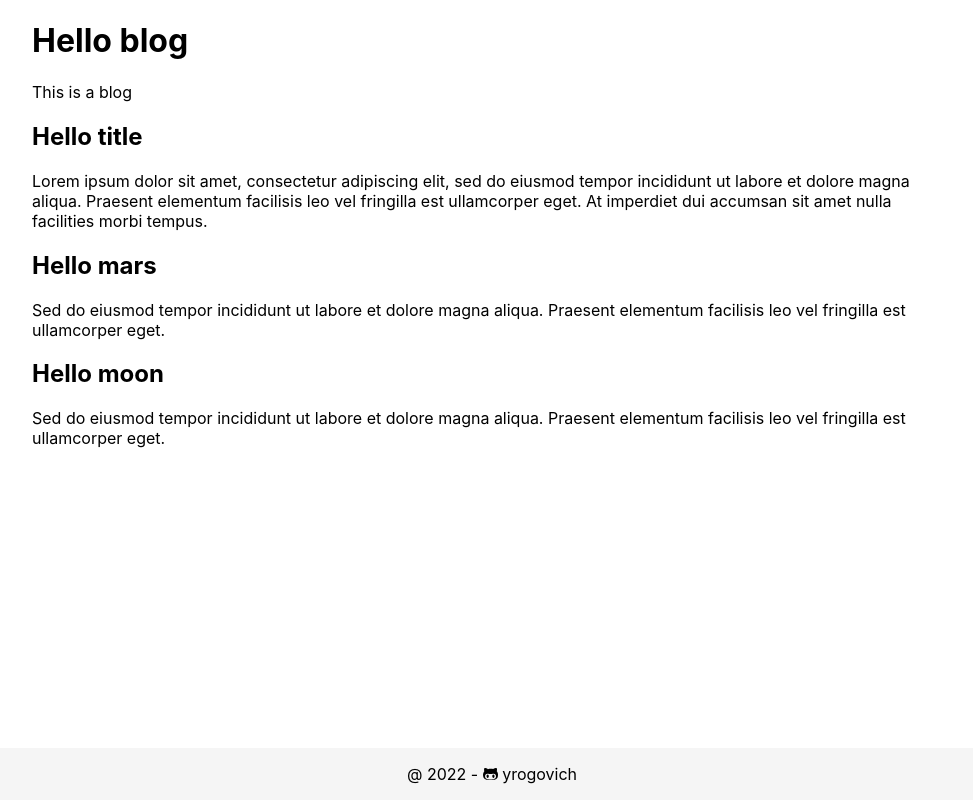
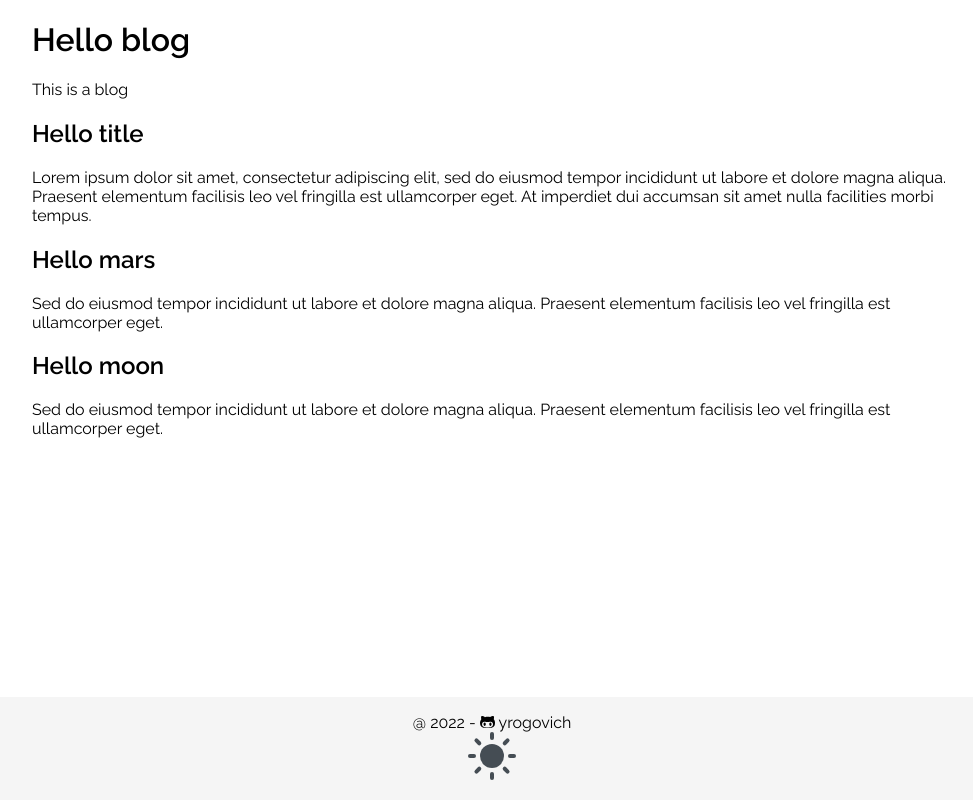
Before and after one commit to yrogovich/b.log, a Next.js app: page / in a window 1280 px wide. Shown: the whole page, without its empty margins (148-1121 px from the left). Built offline with nearby package versions, Linux system fonts and the light colour scheme.

Commit message:
[feature] add dark-light theme toggle

```diff
--- /dev/null
+++ b/components/atoms/ThemeToggle.tsx
@@ -0,0 +1,47 @@
+import {useRef} from 'react'
+import {useTheme} from 'next-themes'
+
+const ThemeToggle = () => {
+  const toggleButton = useRef(null)
+
+  const {theme, setTheme} = useTheme()
+
+  function onClick() {
+    console.log(theme)
+
+    setTheme(theme === 'dark' ? 'light' : 'dark')
+  }
+
+  return (
+    <>
+      <button className="theme-toggle"
+              id="theme-toggle"
+              title="Toggles light & dark"
+              aria-label="auto"
+              aria-live="polite"
+              onClick={onClick}
+              ref={toggleButton}
+      >
+        <svg className="sun-and-moon" aria-hidden="true" width="24" height="24" viewBox="0 0 24 24">
+          <mask className="moon" id="moon-mask">
+            <rect x="0" y="0" width="100%" height="100%" fill="white"/>
+            <circle cx="24" cy="10" r="6" fill="black"/>
+          </mask>
+          <circle className="sun" cx="12" cy="12" r="6" mask="url(#moon-mask)" fill="currentColor"/>
+          <g className="sun-beams" stroke="currentColor">
+            <line x1="12" y1="1" x2="12" y2="3"/>
+            <line x1="12" y1="21" x2="12" y2="23"/>
+            <line x1="4.22" y1="4.22" x2="5.64" y2="5.64"/>
+            <line x1="18.36" y1="18.36" x2="19.78" y2="19.78"/>
+            <line x1="1" y1="12" x2="3" y2="12"/>
+            <line x1="21" y1="12" x2="23" y2="12"/>
+            <line x1="4.22" y1="19.78" x2="5.64" y2="18.36"/>
+            <line x1="18.36" y1="5.64" x2="19.78" y2="4.22"/>
+          </g>
+        </svg>
+      </button>
+    </>
+  )
+}
+
+export default ThemeToggle
--- a/components/organisms/Footer.tsx
+++ b/components/organisms/Footer.tsx
@@ -1,15 +1,17 @@
-import { FontAwesomeIcon } from '@fortawesome/react-fontawesome'
-import { faGithubAlt } from '@fortawesome/free-brands-svg-icons'
+import {FontAwesomeIcon} from '@fortawesome/react-fontawesome'
+import {faGithubAlt} from '@fortawesome/free-brands-svg-icons'
+import ThemeToggle from '../atoms/ThemeToggle'
 
 const Footer = () => {
   return (
     <>
       <footer className="footer">
         <div className="container">
-                    @ 2022 - <a href="https://github.com/yrogovich/next-blog" target="_blank">
-                      <FontAwesomeIcon icon={faGithubAlt} /> yrogovich
+          @ 2022 - <a href="https://github.com/yrogovich/next-blog" target="_blank" rel="noreferrer">
+          <FontAwesomeIcon icon={faGithubAlt}/> yrogovich
         </a>
         </div>
+        <ThemeToggle/>
       </footer>
       <style jsx>{`
         .footer {
--- a/package.json
+++ b/package.json
@@ -17,6 +17,7 @@
     "date-fns": "^2.28.0",
     "gray-matter": "^4.0.3",
     "next": "12.2.4",
+    "next-themes": "^0.2.0",
     "react": "18.2.0",
     "react-dom": "^18.2.0",
     "remark": "^14.0.2",
--- a/pages/_app.tsx
+++ b/pages/_app.tsx
@@ -1,10 +1,15 @@
-import { AppProps } from 'next/app'
-import { config } from '@fortawesome/fontawesome-svg-core'
+import {AppProps} from 'next/app'
+import {ThemeProvider} from 'next-themes'
+import {config} from '@fortawesome/fontawesome-svg-core'
 import '@fortawesome/fontawesome-svg-core/styles.css'
 import '../styles/index.css'
 
 config.autoAddCss = false
 
-export default function MyApp({ Component, pageProps }: AppProps) {
-  return <Component {...pageProps} />
+export default function MyApp({Component, pageProps}: AppProps) {
+  return (
+    <ThemeProvider>
+      <Component {...pageProps} />
+    </ThemeProvider>
+  )
 }
--- a/pages/index.tsx
+++ b/pages/index.tsx
@@ -1,7 +1,7 @@
 import type PostType from '../interfaces/PostType'
 import {getAllPosts} from "./api/posts"
 import Link from "next/link"
-import Layout from "../components/organisms/Layout";
+import Layout from "../components/organisms/Layout"
 
 type Props = {
   allPosts: PostType[]
--- a/styles/index.css
+++ b/styles/index.css
@@ -1,9 +1,10 @@
+@import url('https://fonts.googleapis.com/css2?family=Raleway:wght@100;400;600&display=swap');
+
 html,
 body {
   padding: 0;
   margin: 0;
-  font-family: -apple-system, BlinkMacSystemFont, Segoe UI, Roboto, Oxygen,
-    Ubuntu, Cantarell, Fira Sans, Droid Sans, Helvetica Neue, sans-serif;
+  font-family: 'Raleway', sans-serif;
 }
 
 a {
@@ -19,6 +20,7 @@ a {
   html {
     color-scheme: dark;
   }
+
   body {
     color: white;
     background: black;
@@ -47,3 +49,119 @@ main {
   margin: 0 auto;
   padding: 0 20px;
 }
+
+
+/* todo:move to themeToggle component*/
+.sun-and-moon > :is(.moon, .sun, .sun-beams) {
+  transform-origin: center center;
+}
+
+.sun-and-moon > :is(.moon, .sun) {
+  fill: var(--icon-fill)
+}
+
+.theme-toggle:is(:hover, :focus-visible) > .sun-and-moon > :is(.moon, .sun) {
+  fill: var(--icon-fill-hover)
+}
+
+.sun-and-moon > .sun-beams {
+  stroke: var(--icon-fill);
+  stroke-width: 2px
+}
+
+.theme-toggle:is(:hover, :focus-visible) .sun-and-moon > .sun-beams {
+  stroke: var(--icon-fill-hover)
+}
+
+[data-theme="dark"] .sun-and-moon > .sun {
+  transform: scale(1.75);
+}
+
+[data-theme="dark"] .sun-and-moon > .sun-beams {
+  opacity: 0;
+}
+
+[data-theme="dark"] .sun-and-moon > .moon > circle {
+  transform: translateX(-7px)
+}
+
+@supports (cx: 1) {
+  [data-theme="dark"] .sun-and-moon > .moon > circle {
+    transform: translateX(0);
+    cx: 17
+  }
+}
+
+@media (prefers-reduced-motion: no-preference) {
+  .sun-and-moon > .sun {
+    transition: transform .5s cubic-bezier(.5, 1.25, .75, 1.25);
+  }
+
+  .sun-and-moon > .sun-beams {
+    transition: transform .5s cubic-bezier(.5, 1.5, .75, 1.25),
+    opacity .5s cubic-bezier(.25, 0, .3, 1);
+  }
+
+  .sun-and-moon .moon > circle {
+    transition: transform .25s cubic-bezier(0, 0, 0, 1)
+  }
+
+  @supports (cx: 1) {
+    .sun-and-moon .moon > circle {
+      transition: cx .25s cubic-bezier(0, 0, 0, 1)
+    }
+  }
+  [data-theme="dark"] .sun-and-moon > .sun {
+    transform: scale(1.75);
+    transition-timing-function: cubic-bezier(.25, 0, .3, 1);
+    transition-duration: .25s;
+  }
+
+  [data-theme="dark"] .sun-and-moon > .sun-beams {
+    transform: rotateZ(-25deg);
+    transition-duration: .15s;
+  }
+
+  [data-theme="dark"] .sun-and-moon > .moon > circle {
+    transition-delay: .25s;
+    transition-duration: .5s;
+  }
+}
+
+.theme-toggle {
+  --size: 2rem;
+  --icon-fill: hsl(210 10% 30%);
+  --icon-fill-hover: hsl(210 10% 15%);
+
+  background: none;
+  border: none;
+  padding: 0;
+
+  inline-size: var(--size);
+  block-size: var(--size);
+  aspect-ratio: 1;
+  border-radius: 50%;
+
+  cursor: pointer;
+  touch-action: manipulation;
+  -webkit-tap-highlight-color: transparent;
+
+  outline-offset: 5px
+}
+
+.theme-toggle > svg {
+  inline-size: 100%;
+  block-size: 100%;
+  stroke-linecap: round;
+}
+
+[data-theme="dark"] .theme-toggle {
+  --icon-fill: hsl(210 10% 70%);
+  --icon-fill-hover: hsl(210 15% 90%)
+}
+
+@media (hover: none) {
+  .theme-toggle {
+    --size: 48px
+  }
+}
```
Lines whose indentation alone changed are shown as unchanged.
